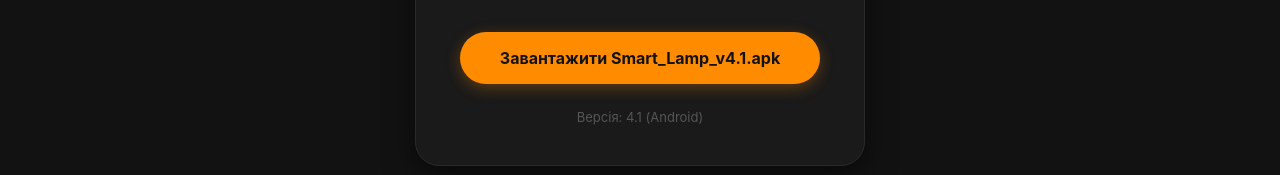
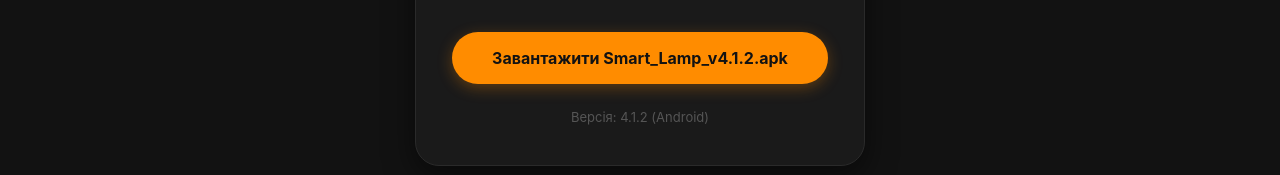
Before and after one commit to ccuple/smart_lamp, a plain HTML site: page index.html in a window 1280 px wide. Shown: the part 221-396 px from the top of the page. Drawn offline with Linux system fonts and the light colour scheme.

Commit message:
Update apk

```diff
--- a/index.html
+++ b/index.html
@@ -17,9 +17,9 @@
         <h1>Smart<span>Lamp</span></h1>
         <p>Натисніть кнопку нижче, щоб завантажити офіційний інсталяційний файл програми для Android та керувати вашим
             нічником.</p>
-        <a href="https://github.com/ccuple/smart_lamp/releases/download/apk/Smart_Lamp_v4.1.apk"
-            class="btn-download" download>Завантажити Smart_Lamp_v4.1.apk</a>
-        <div class="version-info">Версія: 4.1 (Android)</div>
+        <a href="https://github.com/ccuple/smart_lamp/releases/download/v4.1.2/Smart_Lamp_v4.1.2.apk"
+            class="btn-download" download>Завантажити Smart_Lamp_v4.1.2.apk</a>
+        <div class="version-info">Версія: 4.1.2 (Android)</div>
     </div>
 
     <!-- Новий блок: Галерея функцій та скріншотів -->
```
